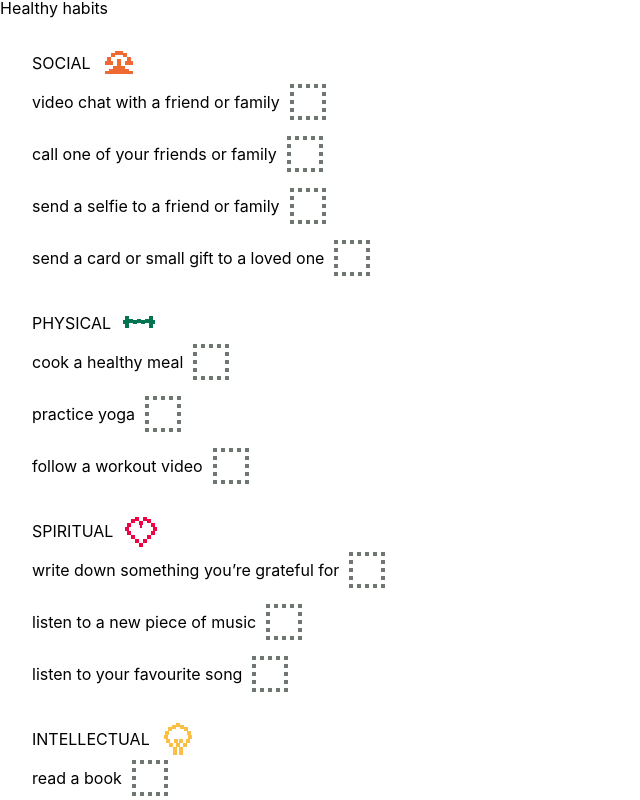
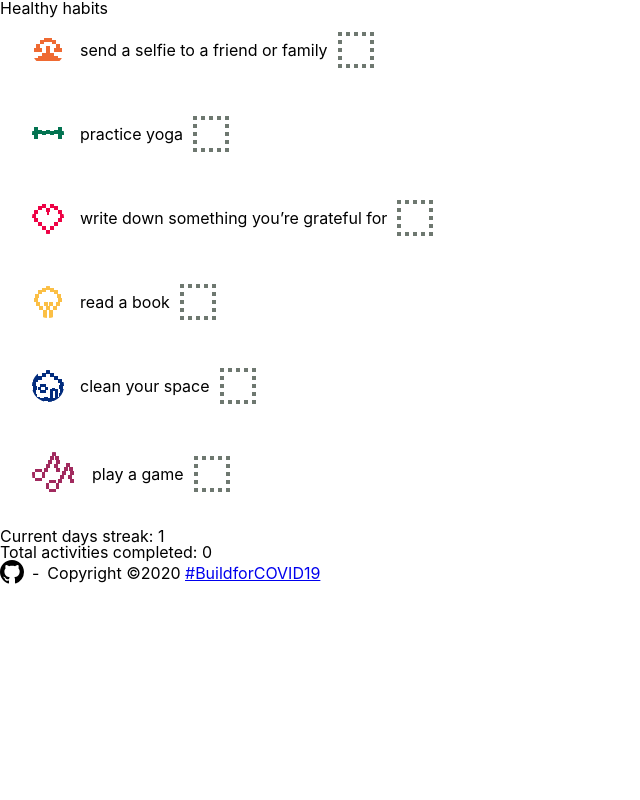
Before and after one commit to jmagrippis/healthy-habits, a React (Create React App) app: page / in a window 1280 px wide. Shown: the top 800 px of the page, without its empty margins (0-640 px from the left). Built offline with nearby package versions, Linux system fonts and the light colour scheme.

Commit message:
create categories to activities map, pick a random one from each category

```diff
--- a/package.json
+++ b/package.json
@@ -11,6 +11,7 @@
     "@types/react": "^16.9.0",
     "@types/react-dom": "^16.9.0",
     "@types/styled-components": "^5.0.1",
+    "lodash": "^4.17.15",
     "moment": "^2.24.0",
     "react": "^16.13.1",
     "react-dom": "^16.13.1",
@@ -21,6 +22,7 @@
     "typescript": "~3.7.2"
   },
   "devDependencies": {
+    "@types/lodash": "^4.14.149",
     "husky": "^4.2.3",
     "prettier": "^2.0.2",
     "pretty-quick": "^2.0.1"
--- /dev/null
+++ b/src/categoriesToActivities.ts
@@ -0,0 +1,163 @@
+import { Category, Status, Activity } from 'types'
+
+export const categoriesToActivities: { [category in Category]: Activity[] } = {
+  [Category.Social]: [
+    {
+      id: 'video chat with a friend or family',
+      label: 'video chat with a friend or family',
+      category: Category.Social,
+      status: Status.Pending,
+      badge: 'phone.png',
+    },
+    {
+      id: 'call one of your friends or family',
+      label: 'call one of your friends or family',
+      category: Category.Social,
+      status: Status.Pending,
+      badge: 'phone.png',
+    },
+    {
+      id: 'send a selfie to a friend or family',
+      label: 'send a selfie to a friend or family',
+      category: Category.Social,
+      status: Status.Pending,
+      badge: 'phone.png',
+    },
+    {
+      id: 'send a card or small gift to a loved one',
+      label: 'send a card or small gift to a loved one',
+      category: Category.Social,
+      status: Status.Pending,
+      badge: 'phone.png',
+    },
+  ],
+  [Category.Physical]: [
+    {
+      id: 'cook a healthy meal',
+      label: 'cook a healthy meal',
+      category: Category.Physical,
+      status: Status.Pending,
+      badge: 'exercise.png',
+    },
+    {
+      id: 'practice yoga',
+      label: 'practice yoga',
+      category: Category.Physical,
+      status: Status.Pending,
+      badge: 'exercise.png',
+    },
+    {
+      id: 'follow a workout video',
+      label: 'follow a workout video',
+      category: Category.Physical,
+      status: Status.Pending,
+      badge: 'exercise.png',
+    },
+  ],
+  [Category.Spiritual]: [
+    {
+      id: 'write down something you’re grateful for',
+      label: 'write down something you’re grateful for',
+      category: Category.Spiritual,
+      status: Status.Pending,
+      badge: 'heart.png',
+    },
+    {
+      id: 'listen to a new piece of music',
+      label: 'listen to a new piece of music',
+      category: Category.Spiritual,
+      status: Status.Pending,
+      badge: 'heart.png',
+    },
+    {
+      id: 'listen to your favourite song',
+      label: 'listen to your favourite song',
+      category: Category.Spiritual,
+      status: Status.Pending,
+      badge: 'heart.png',
+    },
+  ],
+  [Category.Intellectual]: [
+    {
+      id: 'read a book',
+      label: 'read a book',
+      category: Category.Intellectual,
+      status: Status.Pending,
+      badge: 'bulb.png',
+    },
+    {
+      id: 'spend half an hour learning something new',
+      label: 'spend half an hour learning something new',
+      category: Category.Intellectual,
+      status: Status.Pending,
+      badge: 'bulb.png',
+    },
+    {
+      id: 'do a puzzle',
+      label: 'do a puzzle',
+      category: Category.Intellectual,
+      status: Status.Pending,
+      badge: 'bulb.png',
+    },
+    {
+      id: 'listen to your favourite song',
+      label: 'listen to your favourite song',
+      category: Category.Intellectual,
+      status: Status.Pending,
+      badge: 'bulb.png',
+    },
+  ],
+  [Category.Chores]: [
+    {
+      id: 'do shopping for groceries',
+      label: 'do shopping for groceries',
+      category: Category.Chores,
+      status: Status.Pending,
+      badge: 'house.png',
+    },
+    {
+      id: 'clean your space',
+      label: 'clean your space',
+      category: Category.Chores,
+      status: Status.Pending,
+      badge: 'house.png',
+    },
+    {
+      id: 'do some laundry',
+      label: 'do some laundry',
+      category: Category.Chores,
+      status: Status.Pending,
+      badge: 'house.png',
+    },
+  ],
+  [Category.Fun]: [
+    {
+      id: 'draw a picture of a puppy',
+      label: 'draw a picture of a puppy',
+      category: Category.Fun,
+      status: Status.Pending,
+      badge: 'notes.png',
+    },
+    {
+      id: 'watch a movie',
+      label: 'watch a movie',
+      category: Category.Fun,
+      status: Status.Pending,
+      badge: 'notes.png',
+    },
+    {
+      id: 'play a game',
+      label: 'play a game',
+      category: Category.Fun,
+      status: Status.Pending,
+      badge: 'notes.png',
+    },
+    {
+      id: 'take a photo',
+      label: 'take a photo',
+      category: Category.Fun,
+      status: Status.Pending,
+      badge: 'notes.png',
+    },
+  ],
+}
--- a/src/components/Checklist/Checklist.tsx
+++ b/src/components/Checklist/Checklist.tsx
@@ -1,56 +1,17 @@
-import React, { ReactNode } from 'react'
+import React from 'react'
 
-import { Activity, Category, Pet } from 'types'
+import { Activity } from 'types'
 import { Item } from './Item'
-import styled from 'styled-components'
-import { defaultCategories } from '../../defaultCategories'
 
 type Props = {
   activities: Activity[]
   completeActivity: (activity: Activity) => void
 }
 
-const SectionHeader = styled.div`
-  display: flex;
-  flex-direction: row;
-  align-items: center;
-  margin-bottom: 5px;
-`
-
-const SectionContainer = styled.div`
-  margin-top: 15px;
-`
-
-const ChecklistContainer = styled.div`
-  display: flex;
-  flex-direction: column;
-  padding: 1rem 2rem;
-`
-
-const Icon = styled.img`
-  margin-left: 12px;
-`
-
-export const Checklist = ({ activities, completeActivity }: Props) => {
-  const checklist = Object.values(defaultCategories).map(
-    (category: { name: string; icon: string }) => (
-      <SectionContainer>
-        <SectionHeader>
-          <span>{category.name.toUpperCase()}</span>
-          <Icon src={category.icon} />
-        </SectionHeader>
-        {activities.map((activity: Activity) => {
-          return activity.category.toLowerCase() ===
-            category.name.toLowerCase() ? (
-            <Item
-              key={activity.id}
-              activity={activity}
-              onClick={completeActivity}
-            />
-          ) : null
-        })}
-      </SectionContainer>
-    )
-  )
-  return <ChecklistContainer>{checklist}</ChecklistContainer>
-}
+export const Checklist = ({ activities, completeActivity }: Props) => (
+  <ul>
+    {activities.map((activity) => (
+      <Item key={activity.id} activity={activity} onClick={completeActivity} />
+    ))}
+  </ul>
+)
--- a/src/components/Checklist/Item.tsx
+++ b/src/components/Checklist/Item.tsx
@@ -11,8 +11,15 @@ type Props = {
 const Container = styled.li`
   display: flex;
   align-items: center;
+  padding: 1rem 2rem;
   margin-bottom: 1rem;
   cursor: pointer;
+`
+
+const Badge = styled.img`
+  max-width: 5rem;
+  border-radius: 50%;
+  margin-right: 1rem;
 `
 
 const Checkbox = styled.img`
@@ -21,11 +28,14 @@ const Checkbox = styled.img`
 
 export const Item = ({ activity, onClick }: Props) => (
   <Container onClick={() => onClick(activity)}>
+    <Badge src={activity.badge} alt="badge icon for activity" />
     <span>{activity.label}</span>
-    {activity.status === Status.Done ? (
-      <Checkbox src={'checkbox-ticked.png'} />
-    ) : (
-      <Checkbox src={'checkbox-unticked.png'} />
-    )}
+    <Checkbox
+      src={
+        activity.status === Status.Done
+          ? 'checkbox-ticked.png'
+          : 'checkbox-unticked.png'
+      }
+    />
   </Container>
 )
--- a/src/defaultCategories.ts
+++ /dev/null
@@ -1,28 +0,0 @@
-import { Category } from './types'
-
-export const defaultCategories = [
-  {
-    name: Category.Social,
-    icon: 'phone.png',
-  },
-  {
-    name: Category.Physical,
-    icon: 'exercise.png',
-  },
-  {
-    name: Category.Spiritual,
-    icon: 'heart.png',
-  },
-  {
-    name: Category.Intellectual,
-    icon: 'bulb.png',
-  },
-  {
-    name: Category.Chores,
-    icon: 'house.png',
-  },
-  {
-    name: Category.Fun,
-    icon: 'notes.png',
-  },
-]
--- /dev/null
+++ b/src/pickRandomActivities.ts
@@ -0,0 +1,9 @@
+import { categoriesToActivities } from 'categoriesToActivities'
+import { sample } from 'lodash'
+
+import { Activity } from 'types'
+
+export const pickRandomActivities = (): Activity[] =>
+  Object.entries(categoriesToActivities).map(
+    ([, activities]) => sample(activities) as Activity
+  )
--- a/src/types.ts
+++ b/src/types.ts
@@ -8,6 +8,7 @@ export type Activity = {
   label: string
   category: Category
   status: Status
+  badge: string
 }
 
 export enum Category {
--- a/src/useActivities.ts
+++ b/src/useActivities.ts
@@ -3,8 +3,8 @@ import store from 'store2'
 import moment from 'moment'
 
 import { Activity, Status } from './types'
-import { defaultActivities } from './defaultActivities'
 import { getCurrentDateHash, DATE_HASH_FORMAT } from './getCurrentDateHash'
+import { pickRandomActivities } from './pickRandomActivities'
 
 const LOCAL_STORAGE_KEY = 'activities'
 
@@ -21,7 +21,7 @@ export const useActivities = (
 } => {
   const [allActivities, setAllActivities] = useState<ActivitiesMap>(
     // state starts with whatever we have in local storage
-    store.get(LOCAL_STORAGE_KEY, { [currentDateHash]: defaultActivities })
+    store.get(LOCAL_STORAGE_KEY, { [currentDateHash]: pickRandomActivities() })
   )
 
   // every time `allActivities` changes, set it to local storage
@@ -34,7 +34,7 @@ export const useActivities = (
     if (allActivities && !allActivities[currentDateHash]) {
       setAllActivities({
         ...allActivities,
-        [currentDateHash]: defaultActivities,
+        [currentDateHash]: pickRandomActivities(),
       })
     }
   }, [allActivities, currentDateHash])
```
Also changed, not shown: 1 other file (tests, documents, lock files or other folders).
